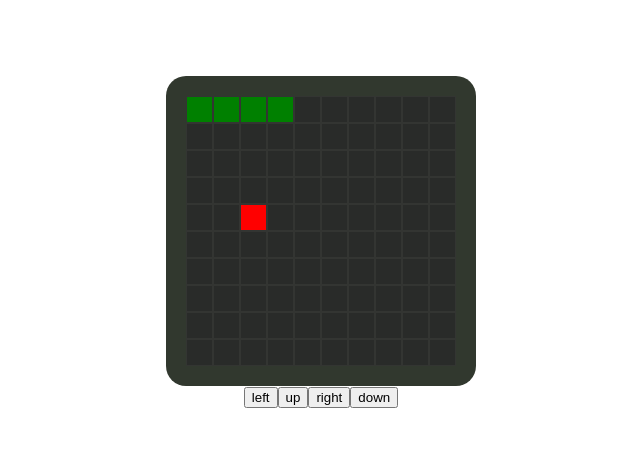
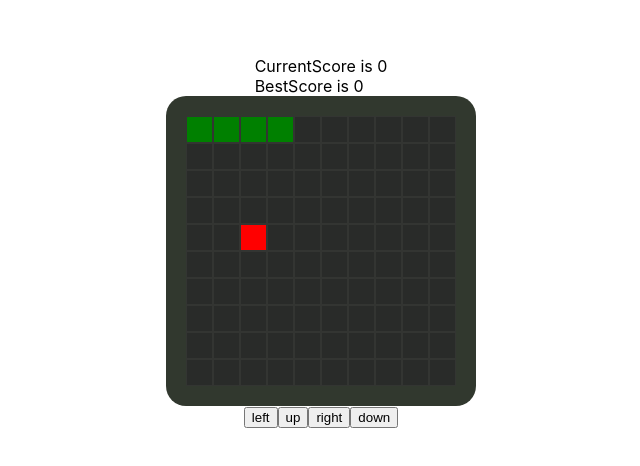
Before and after one commit to PopovDS617/snake-game, a React (Vite) app: page / in a window 1280 px wide. Shown: the part 158-624 px from the top of the page, without its empty margins (319-959 px from the left). Built offline with nearby package versions, Linux system fonts and the light colour scheme.

Commit message:
feat: add score and bestscore

```diff
--- a/src/App.tsx
+++ b/src/App.tsx
@@ -1,10 +1,16 @@
 import './App.scss';
 import Screen from './components/Screen/Screen';
 import Controls from './components/Controls/Controls';
+import CurrentScore from './components/Score/CurrentScore';
+import BestScore from './components/Score/BestScore';
 
 function App() {
   return (
     <div className="app">
+      <div>
+        <CurrentScore />
+        <BestScore />
+      </div>
       <Screen />
       <Controls />
     </div>
--- /dev/null
+++ b/src/components/Score/BestScore.tsx
@@ -0,0 +1,12 @@
+import React from 'react';
+import { useAppSelector } from '../../store/store-hooks';
+
+type Props = {};
+
+const BestScore = (props: Props) => {
+  const bestScore = useAppSelector((state) => state.snake.bestScore);
+
+  return <div>BestScore is {bestScore}</div>;
+};
+
+export default BestScore;
--- /dev/null
+++ b/src/components/Score/CurrentScore.tsx
@@ -0,0 +1,10 @@
+import React from 'react';
+import { useAppSelector } from '../../store/store-hooks';
+
+const CurrentScore = () => {
+  const currentScore = useAppSelector((state) => state.snake.score);
+
+  return <div>CurrentScore is {currentScore}</div>;
+};
+
+export default CurrentScore;
--- a/src/models/snake-types.ts
+++ b/src/models/snake-types.ts
@@ -5,6 +5,7 @@ export const initialSnakeCoordinates = [0, 1, 2, 3];
 interface SnakeState {
   coordinates: Coordinates;
   score: number;
+  bestScore: number;
   hasFailed: boolean;
 }
 
--- a/src/store/snake/snakeSlice.ts
+++ b/src/store/snake/snakeSlice.ts
@@ -8,6 +8,7 @@ import SnakeState, {
 const initialState: SnakeState = {
   coordinates: initialSnakeCoordinates,
   score: 0,
+  bestScore: 0,
   hasFailed: false,
 };
 
```
